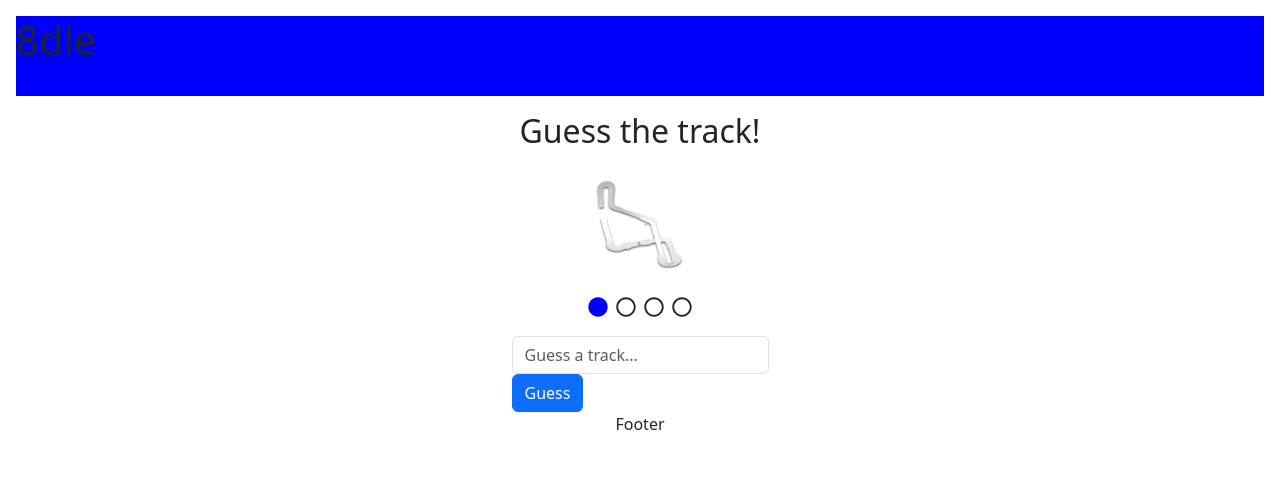
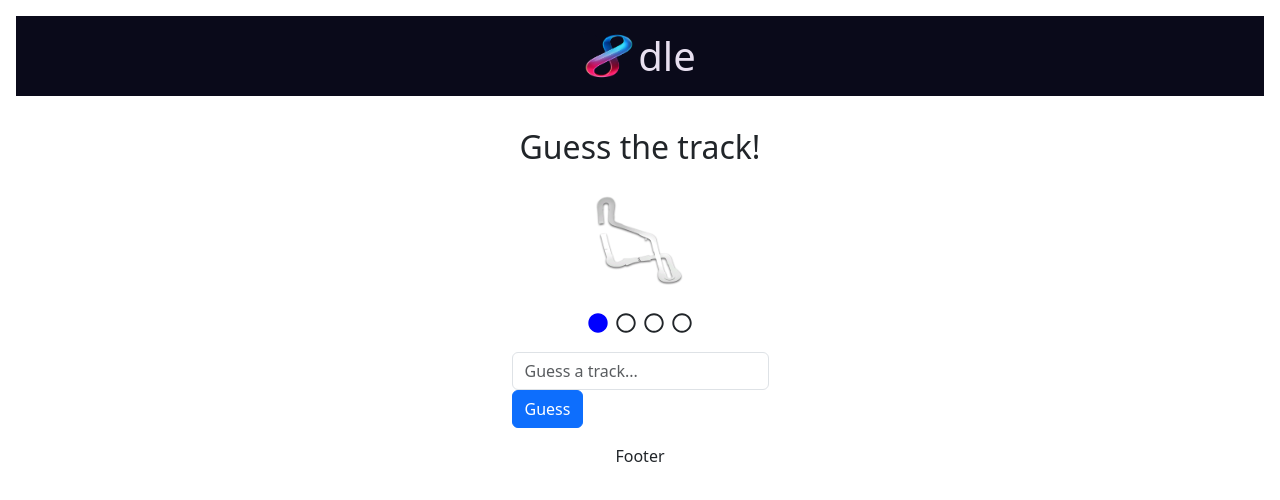
Before and after one commit to thomasamb/8dle, a Next.js app: page / in a window 1280 px wide. Shown: the top 500 px of the page. Built offline with nearby package versions, Linux system fonts and the light colour scheme.

Commit message:
header v1

```diff
--- a/app/globals.css
+++ b/app/globals.css
@@ -4,6 +4,8 @@
   --spacing-sm: 0.5rem;
   --spacing-md: 1rem;
   --spacing-lg: 1.5rem;
+  --headerBackgroundColor: #0a0a1a;
+  --headerTextColor: #e8e0f0;
 }
 
 body {
@@ -14,6 +16,48 @@ body {
   padding: var(--spacing-md);
 }
 
+main {
+  width: 100%;
+  display: flex;
+  flex-direction: column;
+  align-items: center;
+  padding: var(--spacing-md);
+}
+
+/* Header */
+#siteHeader {
+  height: 10vh;
+  margin-bottom: var(--spacing-md);
+  background-color: var(--headerBackgroundColor);
+  width: 100%;
+  align-items: center;
+  display: flex;
+  justify-content: center;
+}
+
+#siteHeader h1 {
+  text-align: center;
+  vertical-align: auto;
+  color: var(--headerTextColor);
+}
+
+#headerImage img {
+  width: clamp(2rem, 5vw, 3rem);
+  height: auto;
+  float: left;
+}
+
+#logoContainer {
+  display: flex;
+  align-items: center;
+  gap: 4px;
+}
+
+#logoContainer h1 {
+  margin: 0;
+}
+
+/* Game */
 /* Main game container */
 #game {
   width: 100%;
@@ -22,17 +66,6 @@ body {
   flex-direction: column;
   align-items: center;
   gap: var(--spacing-md);
-}
-
-/* Header */
-#siteHeader {
-  height: 10vh;
-  margin-bottom: var(--spacing-md);
-  background-color: blue;
-  width: 100%;
-}
-#siteHeader.headerText {
-  text-align: center;
 }
 
 #gameHeader {
--- a/app/layout.tsx
+++ b/app/layout.tsx
@@ -3,7 +3,6 @@ import { Geist, Geist_Mono } from "next/font/google";
 import "./globals.css";
 import Header from "./ui/header";
 import Footer from "./ui/footer";
-import Game from "./ui/game";
 import "bootstrap/dist/css/bootstrap.min.css";
 
 const geistSans = Geist({
--- a/app/ui/header.tsx
+++ b/app/ui/header.tsx
@@ -1,7 +1,22 @@
+import Image from "next/image";
+
 export default function Header() {
   return (
     <div id="siteHeader">
-      <h1 className="headerText">8dle</h1>
+      <div id="logoContainer">
+        <span>
+          <Image
+            id="8logo"
+            src="/assets/logo.png"
+            alt="8"
+            height={50}
+            width={50}
+          />
+        </span>
+        <span>
+          <h1 className="headerText">dle</h1>
+        </span>
+      </div>
     </div>
   );
 }
```
Also changed, not shown: public/assets/logo.png (added).
